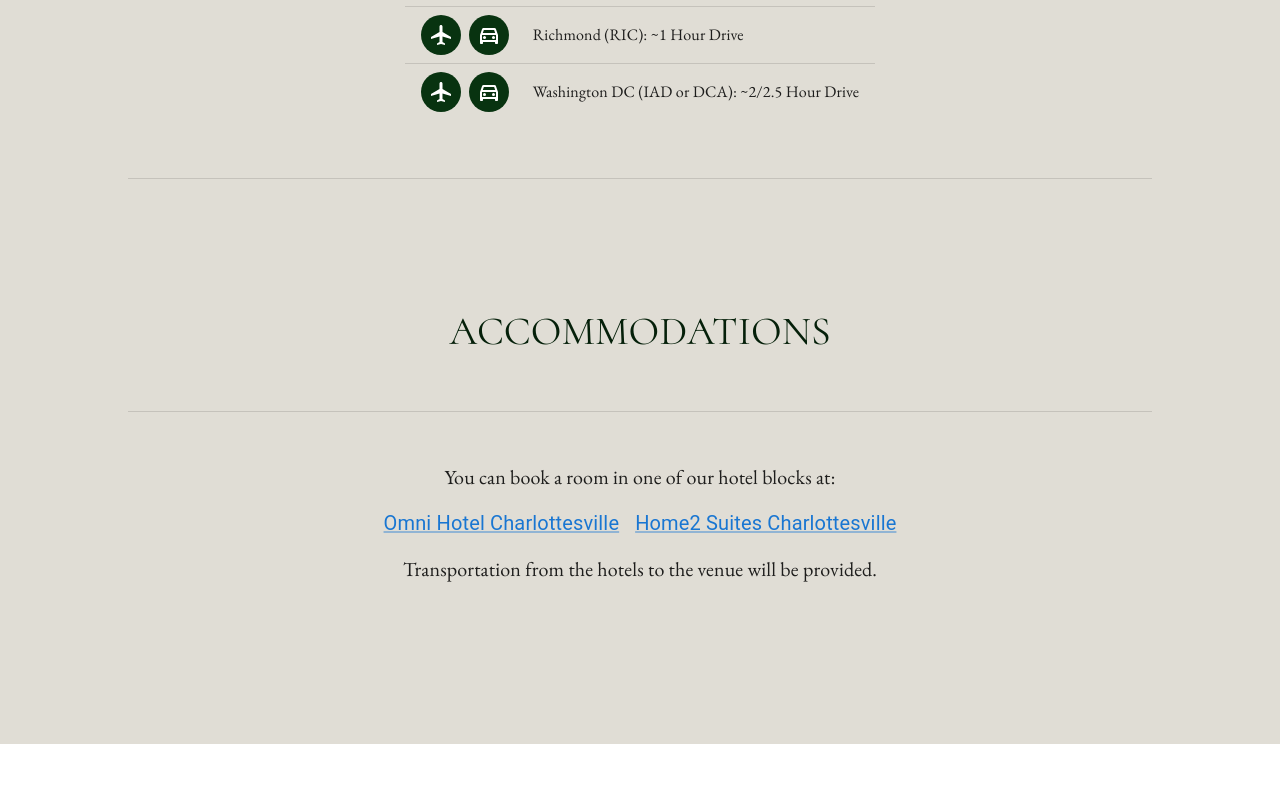
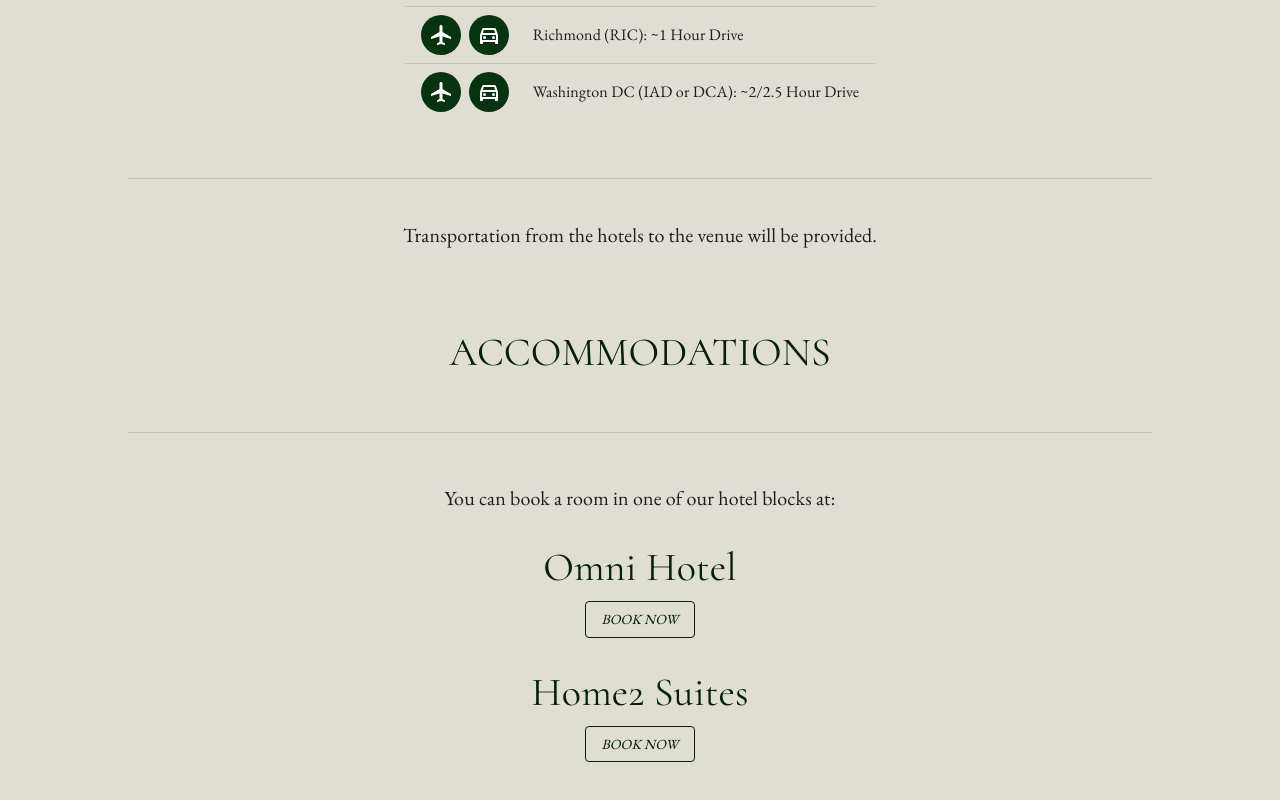
Before and after one commit to dwilliams27/wedding-ui, a React (Create React App) app: page /travel in a window 1280 px wide. Shown: the part 933-1733 px from the top of the page. Before the commit the page ends 1677 px from the top, so only its background shows below. Built offline with nearby package versions, Linux system fonts and the light colour scheme; a web font is replaced by a local one.

Commit message:
clean up hotel buttons

```diff
--- a/src/components/Travel.tsx
+++ b/src/components/Travel.tsx
@@ -1,11 +1,11 @@
 import React from "react";
 import TopBar from "./TopBar";
 import { Box, Stack } from "@mui/system";
-import { Divider, Fade, Typography, ThemeProvider, createTheme, List, ListItem, ListItemText, ListItemAvatar, Grid, Avatar, Link } from "@mui/material";
+import { Divider, Fade, Typography, ThemeProvider, createTheme, List, ListItem, ListItemText, ListItemAvatar, Grid, Avatar, Link, Button } from "@mui/material";
 import { Fonts } from "../utils/Fonts";
 import AirplanemodeActiveIcon from '@mui/icons-material/AirplanemodeActive';
 import DirectionsCarFilledOutlinedIcon from '@mui/icons-material/DirectionsCarFilledOutlined';
-import { COLOR_GREEN } from "../models/models";
+import { COLOR_GREEN, DARK_GREEN } from "../models/models";
 
 export default function Travel() {
   const contentTheme = createTheme({
@@ -102,10 +102,14 @@ export default function Travel() {
               </List>
             </Typography>
           </ThemeProvider>
-          <Divider flexItem sx={{ marginTop: '50px', marginBottom: '50px' }}/>
-
+          <Divider flexItem sx={{ marginTop: '50px', marginBottom: '25px' }}/>
+          <ThemeProvider theme={contentTheme}>
+            <Typography sx={{ marginTop: '1rem', fontSize: '1.25rem' }}>
+              Transportation from the hotels to the venue will be provided.
+            </Typography>
+          </ThemeProvider>
           <ThemeProvider theme={theme}>
-            <Typography sx={{ marginTop: '4.5rem', color: '#05200a', zIndex: 1 }}>
+            <Typography sx={{ fontSize: { xs: '2.0rem', md: '2.5rem' }, marginTop: '4.5rem', color: '#05200a', zIndex: 1 }}>
               ACCOMMODATIONS
             </Typography>
           </ThemeProvider>
@@ -115,13 +119,19 @@ export default function Travel() {
               <Typography sx={{ fontSize: '1.25rem' }}>
                 You can book a room in one of our hotel blocks at:
               </Typography>
-              <Box sx={{ display: 'flex', justifyContent: 'center', my: 2 }}>
-                <Link target="_blank" rel="noopener noreferrer" href="https://www.omnihotels.com/hotels/charlottesville/weddings/amanda-wong-anddavid-williams-wrb-05252024" sx={{ mx: 1 }}>Omni Hotel Charlottesville</Link>
-                <Link target="_blank" rel="noopener noreferrer" href="https://www.hilton.com/en/book/reservation/deeplink/?ctyhocn=CHODNHT&groupCode=CHTWWW&arrivaldate=2024-05-24&departuredate=2024-05-27&cid=OM,WW,HILTONLINK,EN,DirectLink&fromId=HILTONLINKDIRECT" sx={{ mx: 1 }}>Home2 Suites Charlottesville</Link>
-              </Box>
-              <Typography sx={{ fontSize: '1.25rem' }}>
-                Transportation from the hotels to the venue will be provided.
-              </Typography>
+              <ThemeProvider theme={theme}>
+                <Typography sx={{ fontSize: { xs: '2.0rem', md: '2.5rem' }, marginTop: '1.5rem', marginBottom: '0.25rem', color: '#05200a', zIndex: 1 }}>
+                  Omni Hotel
+                </Typography>
+              </ThemeProvider>
+              <Button target="_blank" variant="outlined" rel="noopener noreferrer" href="https://www.omnihotels.com/hotels/charlottesville/weddings/amanda-wong-anddavid-williams-wrb-05252024" sx={{ mx: 1, fontStyle: 'italic', color: DARK_GREEN, borderColor: DARK_GREEN }}>Book now</Button>
+
+              <ThemeProvider theme={theme}>
+                <Typography sx={{ fontSize: { xs: '2.0rem', md: '2.5rem' }, marginTop: '1.5rem', marginBottom: '0.25rem', color: '#05200a', zIndex: 1 }}>
+                  Home2 Suites
+                </Typography>
+              </ThemeProvider>
+              <Button target="_blank" variant="outlined" rel="noopener noreferrer" href="https://www.hilton.com/en/book/reservation/deeplink/?ctyhocn=CHODNHT&groupCode=CHTWWW&arrivaldate=2024-05-24&departuredate=2024-05-27&cid=OM,WW,HILTONLINK,EN,DirectLink&fromId=HILTONLINKDIRECT" sx={{ mx: 1, fontStyle: 'italic', color: DARK_GREEN, borderColor: DARK_GREEN }}>Book now</Button>
             </Box>
           </ThemeProvider>
           <Box sx={{ marginBottom: '10rem' }}></Box>
```
Also changed, not shown: 1 other file (tests, documents, lock files or other folders).
